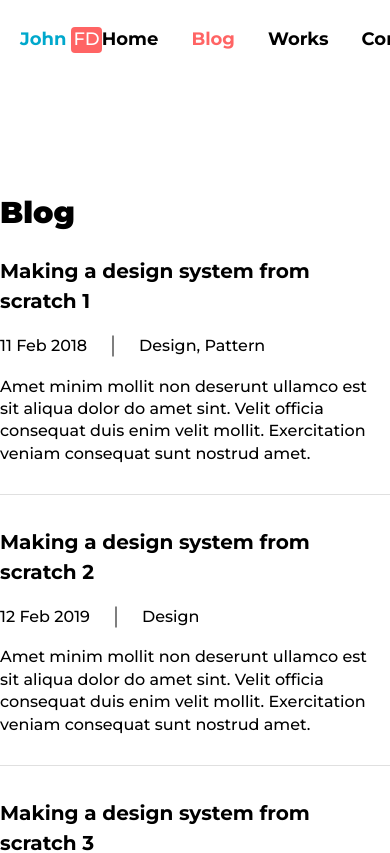
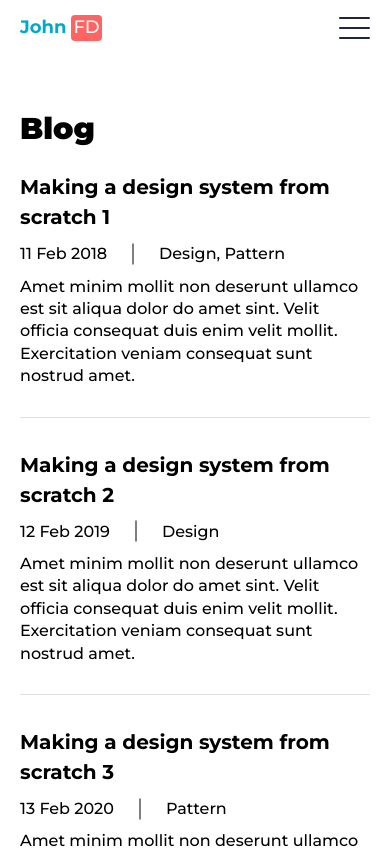
Before and after one commit to AndreyFront/AndreyFront.github.io, a Vue app in the folder andrey-front/: page /blog in a window 390 px wide. Shown: the top 853 px of the page. Built offline with nearby package versions, Linux system fonts and the light colour scheme; data requests are answered from the project's data file.

Commit message:
added adaptive

```diff
--- a/andrey-front/src/components/Performance.vue
+++ b/andrey-front/src/components/Performance.vue
@@ -59,7 +59,7 @@ export default {
 
     .block-image {
         position: relative;
-        widows: 100%;
+        width: 243px;
         height: 243px;
     }
 
@@ -81,4 +81,30 @@ export default {
         background-color: $color-5;
         border-radius: 100%;
     }
+
+    @media screen and (max-width: 992px) {
+        .main-container {
+            grid-template-columns: minmax(100px, 497px);
+            grid-row-gap: 45px;
+        }
+
+        .block-image {
+            order: 1;
+            margin: 0 20px;
+        }
+
+        .wrapper-info {
+            order: 2;
+        }
+    }
+
+    @media screen and (max-width: 768px) {
+        .performance {
+            padding: 50px 0;
+        }
+
+        .wrapper-info {
+            grid-row-gap: 25px;
+        }
+    }
 </style>
--- a/andrey-front/src/components/PostCard.vue
+++ b/andrey-front/src/components/PostCard.vue
@@ -85,4 +85,10 @@ export default {
             padding-left: 26px;
         }
     }
+
+    @media screen and (max-width: 768px) {
+        .post-card {
+            grid-row-gap: 12px;
+        }
+    }
 </style>
--- a/andrey-front/src/components/ProjectCard.vue
+++ b/andrey-front/src/components/ProjectCard.vue
@@ -1,12 +1,12 @@
 <template>
     <div class="project-card">
-        <a :href="link" class="link-image link-reset">
+        <a :href="link" target="_blank" class="link-image link-reset">
             <div class="block-image">
                 <img :src="image" class="image" alt="">
             </div>
         </a>
         <div class="wrapper-info">
-            <a :href="link" class="link-title link-reset">
+            <a :href="link" target="_blank" class="link-title link-reset">
                 <span class="title">{{ title }}</span>
             </a>
             <div class="block-info">
@@ -139,4 +139,25 @@ export default {
     .link-image:hover + .wrapper-info .link-title {
         color: $color-4;
     }
+
+    @media screen and (max-width: 768px) {
+        .project-card {
+            grid-template-columns: 1fr;
+            grid-row-gap: 20px;
+        }
+
+        .link-image {
+            max-width: 300px;
+        }
+
+        .wrapper-info {
+            grid-row-gap: 12px;
+        }
+    }
+
+    @media screen and (max-width: 420px) {
+        .link-image {
+            max-width: 100%;
+        }
+    }
 </style>
--- a/andrey-front/src/components/RecentPosts.vue
+++ b/andrey-front/src/components/RecentPosts.vue
@@ -56,4 +56,10 @@ export default {
         grid-row-gap: 20px;
         margin-top: 20px;
     }
+
+    @media screen and (max-width: 992px) {
+        .wrapper-cards{
+            grid-template-columns: 1fr;
+        }
+    }
 </style>
--- a/andrey-front/src/layouts/Footer.vue
+++ b/andrey-front/src/layouts/Footer.vue
@@ -68,4 +68,11 @@ export default {
         font-size: 14px;
         text-align: center;
     }
+
+
+    @media screen and (max-width: 768px) {
+        .footer {
+            padding: 25px 0;
+        }
+    }
 </style>
--- a/andrey-front/src/layouts/Header.vue
+++ b/andrey-front/src/layouts/Header.vue
@@ -1,5 +1,5 @@
 <template>
-    <header class="header">
+    <header class="header" ref="header">
         <div class="main-container max-width">
             <router-link :to="{ name: 'home' }" class="link-reset"><span class="logo">John <span>FD</span></span></router-link>
             <nav class="nav">
@@ -13,18 +13,62 @@
                     <li class="li">
                         <router-link :to="{ name: 'work' }" class="link-reset"><span class="text">Works</span></router-link>
                     </li>
-                    <li class="li">
-                        <router-link to="/contact" class="link-reset"><span class="text">Contact</span></router-link>
-                    </li>
                 </ul>
             </nav>
+            <div class="burger" data-header="btn-menu">
+                <span></span>
+                <span></span>
+                <span></span>
+            </div>
         </div>
     </header>
 </template>
 
 <script>
 export default {
-    name: 'Header'
+    name: 'Header',
+    data() {
+        return {
+            isOpen: false
+        }
+    },
+    methods: {
+        mobMenu() {
+            const header = this.$refs.header
+
+            const show = () => {
+                header.classList.add('active')
+                this.isOpen = true
+            }
+
+            const hide = () => {
+                header.classList.remove('active')
+                this.isOpen = false
+            }
+
+            document.addEventListener('click', (event) => {
+                const el = event.target
+                if (el.closest('.burger')) {
+                    if (this.isOpen) {
+                        hide()
+                    } else {
+                        show()
+                    }
+                }
+
+                if (el.closest('.li')) {
+                    hide()
+                }
+
+                if (!el.closest('.nav') && !el.closest('.burger')) {
+                    hide()
+                }
+            })
+        }
+    },
+    mounted() {
+        this.mobMenu()
+    }
 }
 </script>
 
@@ -99,4 +143,91 @@ export default {
             }
         }
     }
+
+    .burger {
+        display: none;
+        width: 36px;
+        height: 36px;
+        position: relative;
+        cursor: pointer;
+        transition: .5s ease-in-out;
+
+        span {
+            display: block;
+            position: absolute;
+            height: 2px;
+            width: 85%;
+            background: $main-color;
+            border-radius: 4px;
+            opacity: 1;
+            right: 0;
+            transform: rotate(0deg);
+            transition: $transition-time ease-in-out;
+
+            &:nth-child(1) {
+                top: 7px;
+                transform-origin: left center;
+            }
+
+            &:nth-child(2) {
+                top: 17px;
+                transform-origin: left center;
+            }
+
+            &:nth-child(3) {
+                top: 27px;
+                transform-origin: left center;
+            }
+        }
+    }
+
+    @media screen and (max-width: 768px) {
+        .header {
+            padding: 10px 0;
+
+            &.active {
+                .nav {
+                    opacity: 1;
+                    visibility: visible;
+                    pointer-events: auto;
+                    transform: translateY(0);
+                }
+                .burger span {
+                    &:nth-child(1) {
+                        transform: rotate(45deg);
+                        top: 3px;
+                        left: 5px;
+                    }
+
+                    &:nth-child(2) {
+                        width: 0%;
+                        opacity: 0;
+                    }
+
+                    &:nth-child(3) {
+                        transform: rotate(-45deg);
+                        top: 25px;
+                        left: 5px;
+                    }
+                }
+            }
+        }
+        .burger {
+            display: grid;
+        }
+
+        .nav {
+            position: absolute;
+            top: 100%;
+            left: 0;
+            width: 100%;
+            padding: 20px;
+            background-color: $color-1;
+            opacity: 0;
+            visibility: hidden;
+            pointer-events: none;
+            transform: translateY(-15px);
+            transition: transform $transition-time, opacity $transition-time, visibility $transition-time;
+        }
+    }
 </style>
--- a/andrey-front/src/server/db.json
+++ b/andrey-front/src/server/db.json
@@ -2,7 +2,7 @@
     "works": [
         {
             "id": 1,
-            "link": "#",
+            "link": "https://richardmattka.com/",
             "image": "https://threejs.org/files/projects/richardmattka.png",
             "title": "Designing Dashboards 1",
             "year": "2018",
@@ -11,8 +11,8 @@
         },
         {
             "id": 2,
-            "link": "#",
-            "image": "https://threejs.org/files/projects/rainforest.png",
+            "link": "https://leap-for-mankind.com/",
+            "image": "https://threejs.org/files/projects/leap-for-mankind.png",
             "title": "Designing Dashboards 2",
             "year": "2019",
             "type": "Dashboard",
@@ -20,7 +20,7 @@
         },
         {
             "id": 3,
-            "link": "#",
+            "link": "http://cabbi.bo/enough/",
             "image": "https://threejs.org/files/projects/enough.png",
             "title": "Designing Dashboards 3",
             "year": "2020",
@@ -29,7 +29,7 @@
         },
         {
             "id": 4,
-            "link": "#",
+            "link": "https://particle-love.com/",
             "image": "https://threejs.org/files/projects/particlelove.png",
             "title": "Designing Dashboards 4",
             "year": "2021",
--- a/andrey-front/src/views/BlogView.vue
+++ b/andrey-front/src/views/BlogView.vue
@@ -39,11 +39,9 @@ import PostCard from "@/components/PostCard"
     @import '@/assets/styles/vars';
     @import '@/assets/styles/mixins';
 
-    .main-container {
+    .blog {
         padding: 90px 0 58px;
     }
-
-    .wrapper-posts {}
 
     .post-card {
         padding: 0 0 29px 0;
@@ -55,4 +53,10 @@ import PostCard from "@/components/PostCard"
             padding: 32px 0 29px 0;
         }
     }
+
+    @media screen and (max-width: 992px) {
+        .blog {
+            padding: 30px 0;
+        }
+    }
 </style>
--- a/andrey-front/src/views/WorkView.vue
+++ b/andrey-front/src/views/WorkView.vue
@@ -32,7 +32,13 @@
     @import '@/assets/styles/vars';
     @import '@/assets/styles/mixins';
 
-    .main-container {
+    .work {
         padding: 90px 0 58px;
     }
+
+    @media screen and (max-width: 992px) {
+        .work {
+            padding: 30px 0;
+        }
+    }
 </style>
```
Also changed, not shown: 1 other file (tests, documents, lock files or other folders).
